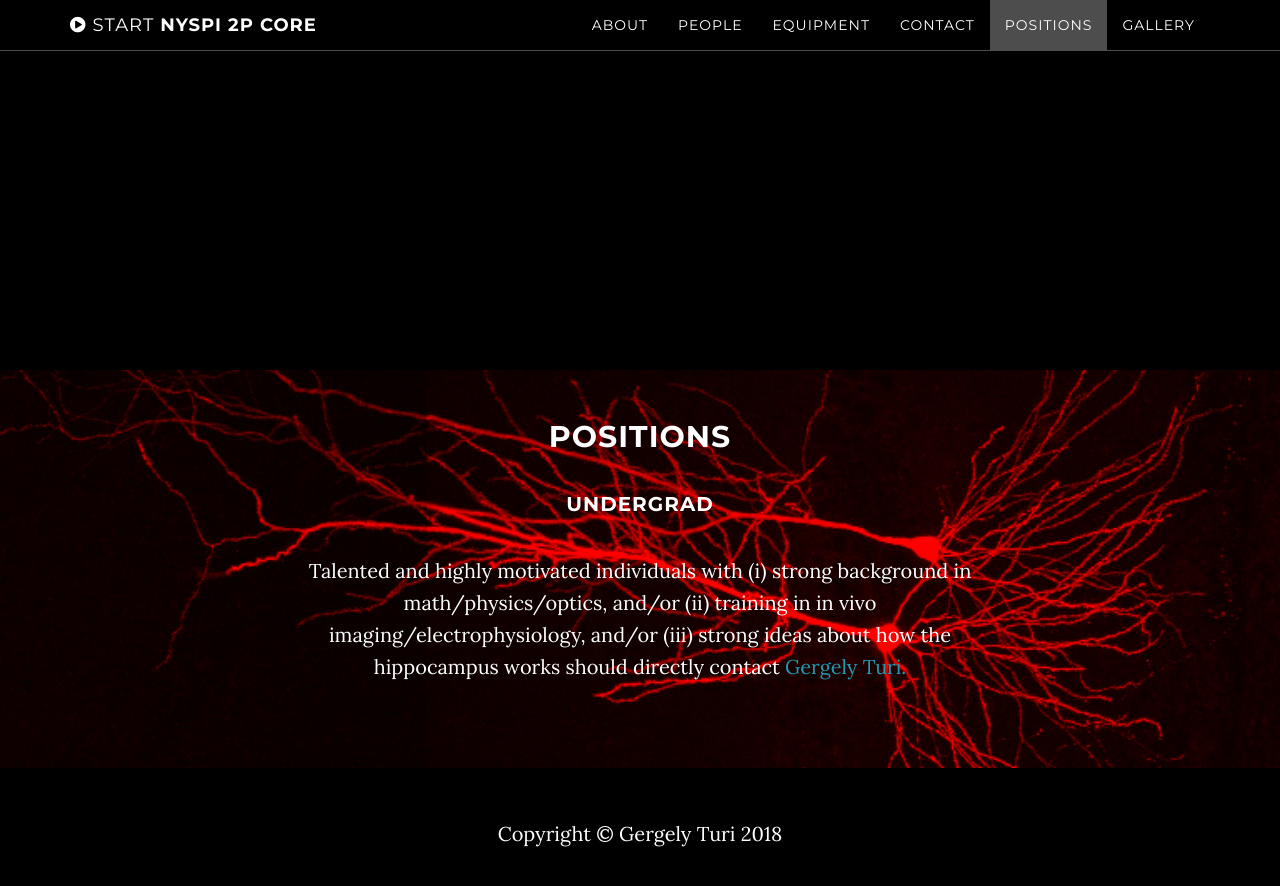
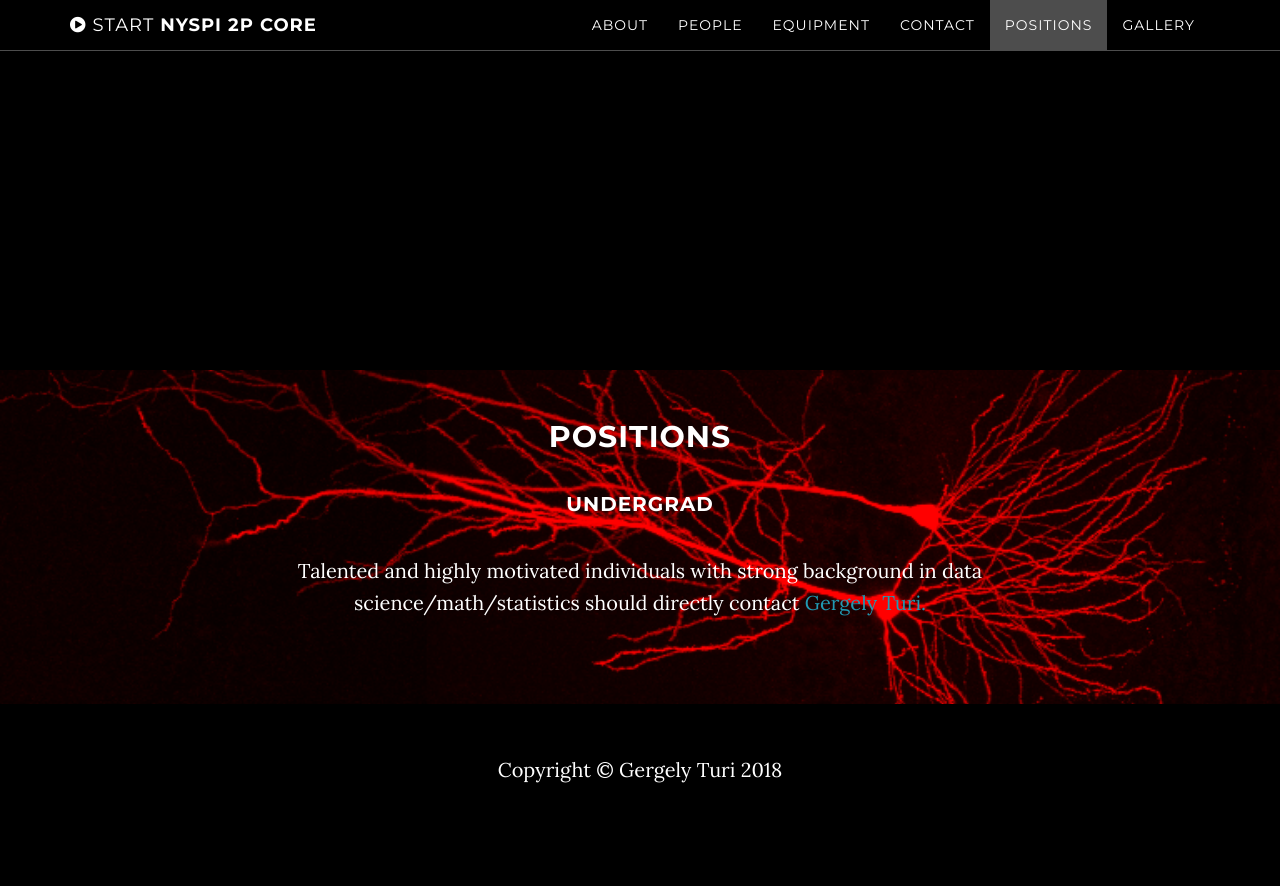
Before and after one commit to GergelyTuri/GergelyTuri.github.io, a Jekyll site: the page built from index.html, in a window 1280 px wide and 900 px high, scrolled down 3724 px. Shown: the top 886 px of the window. Built offline with Jekyll 4.4.1, drawn with Linux system fonts in a browser that asks for light colours; after the commit the page ends 4560 px from its top, so only the background shows below that.

Commit message:
positions mod

```diff
--- a/_includes/positions.html
+++ b/_includes/positions.html
@@ -4,7 +4,7 @@
             <div class="container">
                 <div class="col-lg-8 col-lg-offset-2">
                     <h2>Positions</h2>
-                    <h3><p>Undergrad</p></h3><p>Talented and highly motivated individuals with (i) strong background in math/physics/optics, and/or (ii) training in in vivo imaging/electrophysiology, and/or (iii) strong ideas about how the hippocampus works should directly contact <a href="mailto:{{ site.email }}">Gergely Turi.</a>
+                    <h3><p>Undergrad</p></h3><p>Talented and highly motivated individuals with strong background in data science/math/statistics should directly contact <a href="mailto:{{ site.email }}">Gergely Turi.</a>
                 </div>
             </div>
         </div>
```
